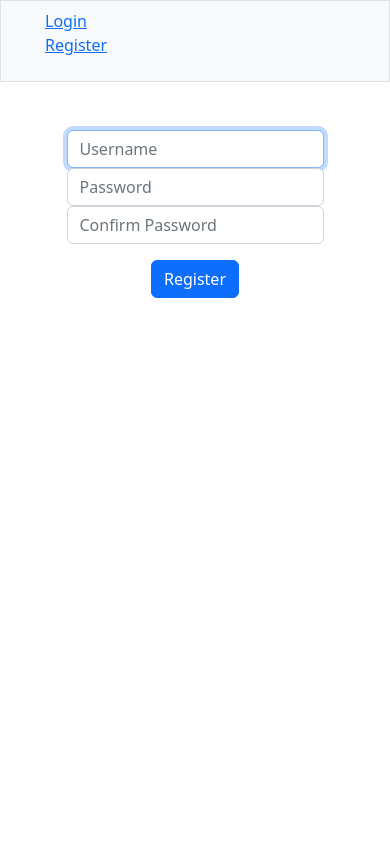
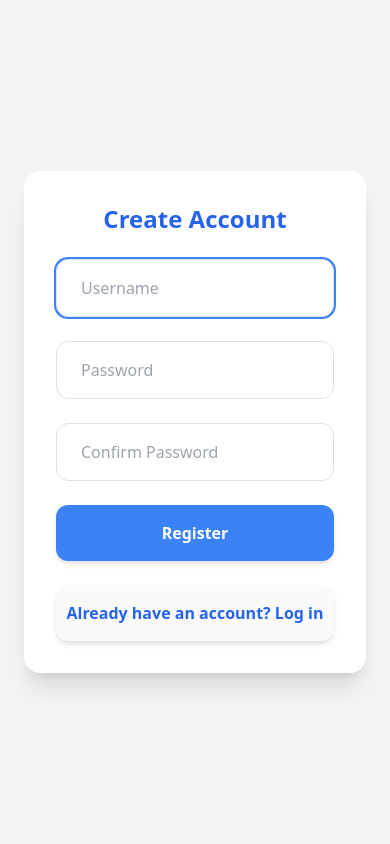
Before and after one commit to galiaga/tcg-tracker, a Flask app: page /register in a window 390 px wide. Run offline with Flask 3, Linux system fonts and the light colour scheme; some libraries are stand-ins or nearby versions.

Commit message:
TCG-62 New Register page with Mobile UI

```diff
--- a/backend/static/js/menu.js
+++ b/backend/static/js/menu.js
@@ -31,8 +31,8 @@ document.addEventListener("DOMContentLoaded", function () {
         showElement("nav-logout");
     } else {
         hideElement("nav-username");
-        showElement("nav-login");
-        showElement("nav-register");
+        hideElement("nav-login");
+        hideElement("nav-register");
         hideElement("nav-home");
         hideElement("nav-profile");
         hideElement("nav-matches");
--- /dev/null
+++ b/backend/static/js/ui/hideNavbar.js
@@ -0,0 +1,9 @@
+// static/js/ui/hideNavbar.js
+document.addEventListener("DOMContentLoaded", function () {
+    const path = window.location.pathname;
+    const navbar = document.getElementById("main-navbar");
+
+    if (navbar && ["/login", "/register"].includes(path)) {
+        navbar.style.display = "none";
+    }
+});
--- a/backend/templates/layout.html
+++ b/backend/templates/layout.html
@@ -9,11 +9,11 @@
         <title>TCG Tracker: {% block title %}{% endblock %}</title>
         <link href="https://cdn.jsdelivr.net/npm/bootstrap@5.2.3/dist/css/bootstrap.min.css" rel="stylesheet" integrity="sha384-rbsA2VBKQhggwzxH7pPCaAqO46MgnOM80zW1RWuH61DGLwZJEdK2Kadq2F9CUG65" crossorigin="anonymous">
         <link rel="stylesheet" href="{{ url_for('static', filename='css/style.css') }}">
-
+        <script src="https://cdn.tailwindcss.com"></script>
     </head>
 
     <body>
-        <nav class="bg-light border navbar navbar-expand-md navbar-light">
+        <nav id="main-navbar" class="bg-light border navbar navbar-expand-md navbar-light">
             <div class="container-fluid">
                 <ul>
                     <li id="nav-username" class="hidden"></li>
@@ -94,7 +94,7 @@
                     </script>
             </header>
 
-        <main class="container py-5 text-center">
+        <main>
             {% block main %}{% endblock %}
         </main>
         <script src="https://cdn.jsdelivr.net/npm/bootstrap@5.2.3/dist/js/bootstrap.bundle.min.js" integrity="sha384-kenU1KFdBIe4zVF0s0G1M5b4hcpxyD9F7jL+jjXkk+Q2h455rYXK/7HAuoJl+0I4" crossorigin="anonymous"></script>
--- a/backend/templates/login.html
+++ b/backend/templates/login.html
@@ -15,6 +15,8 @@
         </div>
         <button class="btn btn-primary" type="submit">Login</button>
     </form>
+{% endblock %}
 
+{% block scripts %}
     <script src="{{ url_for('static', filename='js/login.js') }}"></script>
 {% endblock %}
--- a/backend/templates/register.html
+++ b/backend/templates/register.html
@@ -6,53 +6,36 @@
 
 {% block main %}
 
-<form id="register-form">
-    <div class="mb-3">
-        <input autocomplete="off" autofocus class="form-control mx-auto w-auto" id="username" placeholder="Username" type="text">
-        <input autocomplete="off" autofocus class="form-control mx-auto w-auto" id="password" placeholder="Password" type="password">
-        <input autocomplete="off" autofocus class="form-control mx-auto w-auto" id="confirmation" placeholder="Confirm Password" type="password">
+<div class="flex items-center justify-center min-h-screen bg-gray-100 px-4">
+    <div class="w-full max-w-md bg-white p-8 rounded-2xl shadow-xl space-y-6">
+      <form id="register-form" class="space-y-6">
+        <h2 class="text-2xl font-bold text-center text-blue-600">Create Account</h2>
+
+        <input id="username" type="text" placeholder="Username" autocomplete="off" autofocus
+          class="w-full px-4 py-3 border border-gray-300 rounded-xl focus:outline-none focus:ring-2 focus:ring-blue-500" />
+
+        <input id="password" type="password" placeholder="Password"
+          class="w-full px-4 py-3 border border-gray-300 rounded-xl focus:outline-none focus:ring-2 focus:ring-blue-500" />
+
+        <input id="confirmation" type="password" placeholder="Confirm Password"
+          class="w-full px-4 py-3 border border-gray-300 rounded-xl focus:outline-none focus:ring-2 focus:ring-blue-500" />
+
+        <button type="submit"
+          class="w-full bg-blue-500 hover:bg-blue-600 text-white font-semibold py-3 rounded-xl shadow-md transition duration-300">
+          Register
+        </button>
+      </form>
+
+      <a href="/login"
+        class="block text-center w-full bg-neutral-50 hover:bg-blue-800 text-blue-600 font-semibold hover:text-white py-3 rounded-xl shadow-md transition duration-300">
+        Already have an account? Log in
+      </a>
     </div>
-    <button class="btn btn-primary" type="submit">Register</button>
-</form>
-
-<script>
-    document.addEventListener("DOMContentLoaded", function() {
-        document.getElementById("register-form").addEventListener("submit", async function(event) {
-            event.preventDefault();
-
-            const username = document.getElementById("username").value;
-            const password = document.getElementById("password").value;
-            const confirmation = document.getElementById("confirmation").value;
-
-            if (password !== confirmation) {
-                alert("Passwords do not match.");
-                return;
-            }
-
-            const response = await fetch("/api/auth/register", {
-                method: "POST",
-                headers: { "Content-Type": "application/json" },
-                body: JSON.stringify({ username, password, confirmation })
-            });
-
-            const data = await response.json();
-
-            if (response.ok) {
-
-                localStorage.setItem("access_token", data.access_token);
-                localStorage.setItem("username", data.username);
-
-                sessionStorage.setItem("flashMessage", `Welcome ${data.username}!`);
-                sessionStorage.setItem("flashType", "success");
-
-                window.location.href = "/";
-            }
-
-            if (!response.ok) {
-                showFlashMessage(data.error, "error");
-            }
-        });
-    });
-    </script>
+  </div>
 
 {% endblock %}
+
+{% block scripts %}
+    <script src="{{ url_for('static', filename='js/auth/register.js') }}"></script>
+    <script src="{{ url_for('static', filename='js/ui/hideNavbar.js') }}"></script>
+{% endblock %}
```
Also changed, not shown: backend/static/js/auth/register.js (added, +36 -0 lines), backend/app.db.
